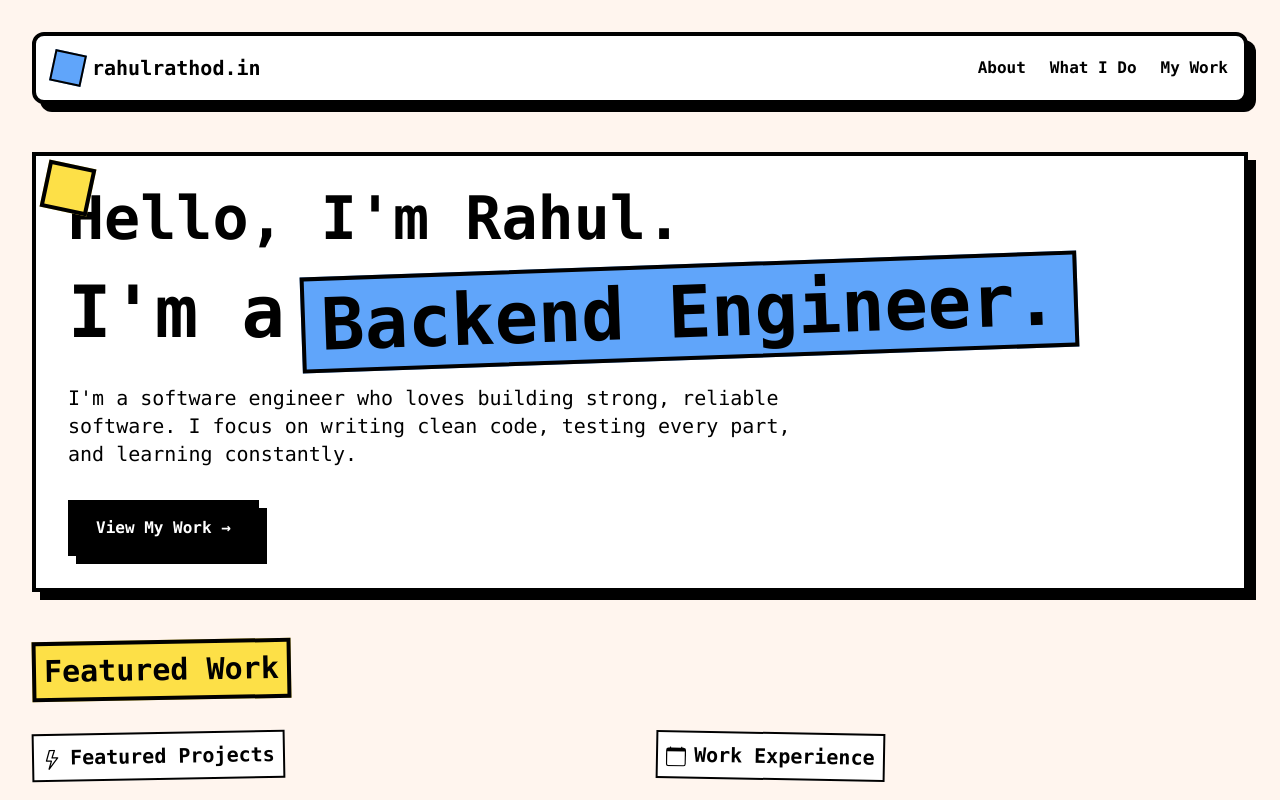
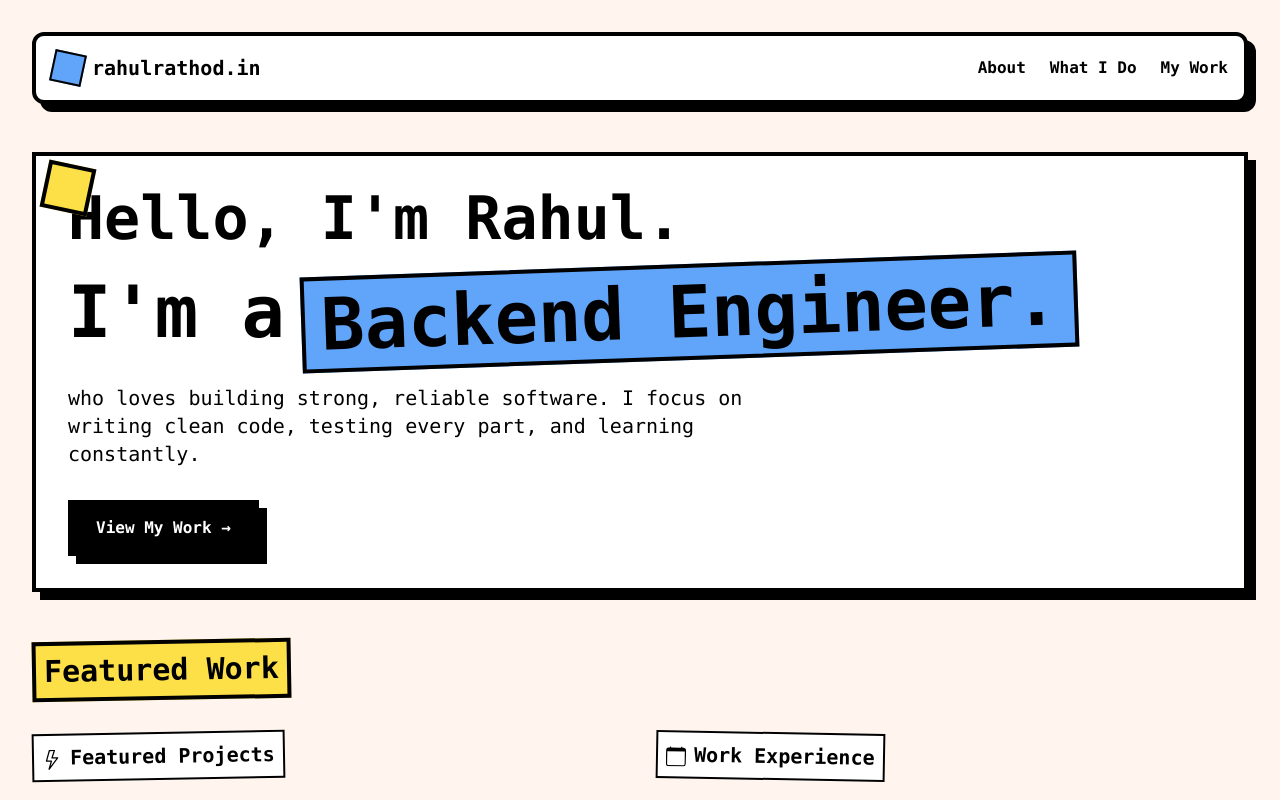
Before and after one commit to rathodrahool/portfolio-frontend, a React (Vite) app: page / in a window 1280 px wide. Shown: the top 800 px of the page. Built offline with nearby package versions, Linux system fonts and the light colour scheme.

Commit message:
fix: id issue in navbar and changes in content

```diff
--- a/src/pages/Portfolio.tsx
+++ b/src/pages/Portfolio.tsx
@@ -688,7 +688,7 @@ const Portfolio = () => {
             </div>
           </div>
           <p className="text-xl mb-8 max-w-3xl">
-            I'm a software engineer who loves building strong, reliable software. I focus on writing clean code, testing every part, and learning constantly.
+          who loves building strong, reliable software. I focus on writing clean code, testing every part, and learning constantly.
           </p>
           <div className="flex gap-4">
             <motion.button
@@ -718,7 +718,7 @@ const Portfolio = () => {
       </div>
 
       {/* Skills & Recent Activity - Better medium screen layout */}
-      <div className="grid grid-cols-1 md:grid-cols-2 gap-4 sm:gap-6 md:gap-8 mb-8 sm:mb-12">
+      <div id="skills" className="grid grid-cols-1 md:grid-cols-2 gap-4 sm:gap-6 md:gap-8 mb-8 sm:mb-12">
         <div className="border-4 border-black bg-white p-4 sm:p-6 shadow-[8px_8px_0px_0px_rgba(0,0,0,1)]">
           <SkillsOverviewCard />
         </div>
```
